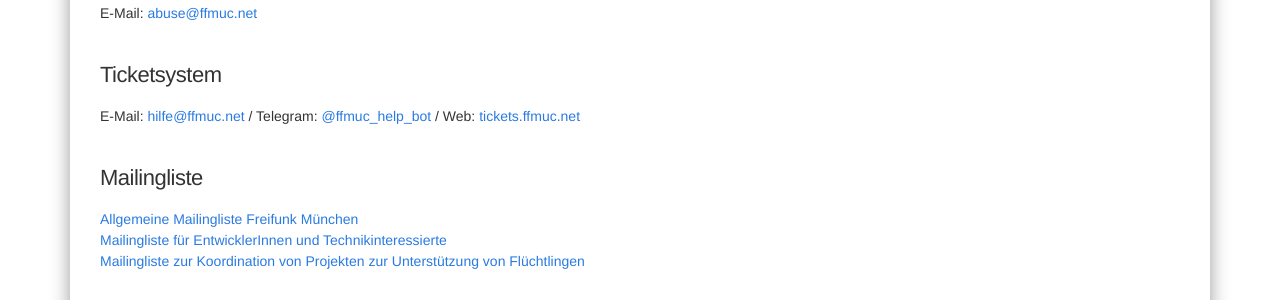
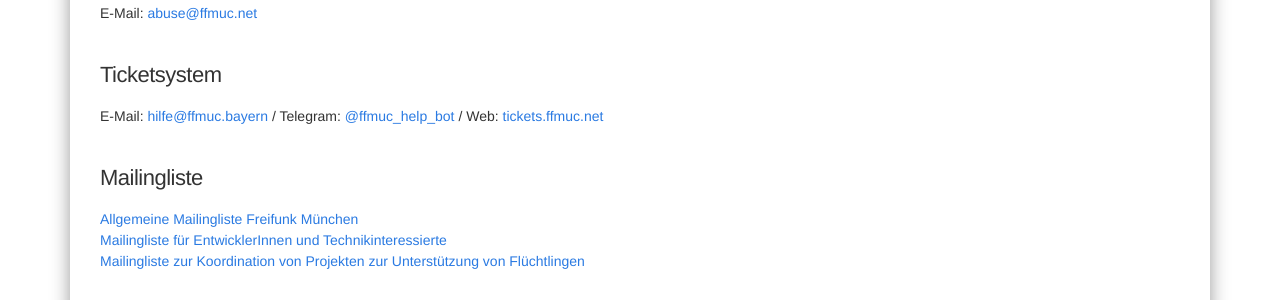
Before and after one commit to freifunkMUC/freifunkmuc.github.io, a Jekyll site: the page built from kontakt.md, in a window 1280 px wide and 900 px high, scrolled down 554 px. Shown: the part 152-452 px from the top of the window. Built offline with Jekyll 4.4.1, drawn with Linux system fonts in a browser that asks for light colours.

Commit message:
Fix ticketsystem mail

```diff
--- a/kontakt.md
+++ b/kontakt.md
@@ -26,7 +26,7 @@ E-Mail: [abuse@ffmuc.net](mailto:abuse@ffmuc.net)
 
 ### Ticketsystem
 
-E-Mail: [hilfe@ffmuc.net](mailto:hilfe@ffmuc.net) / Telegram: [@ffmuc_help_bot](https://t.me/ffmuc_help_bot) / Web: [tickets.ffmuc.net](https://tickets.ffmuc.net)
+E-Mail: [hilfe@ffmuc.bayern](mailto:hilfe@ffmuc.bayern) / Telegram: [@ffmuc_help_bot](https://t.me/ffmuc_help_bot) / Web: [tickets.ffmuc.net](https://tickets.ffmuc.net)
 
 ### Mailingliste
 
```
